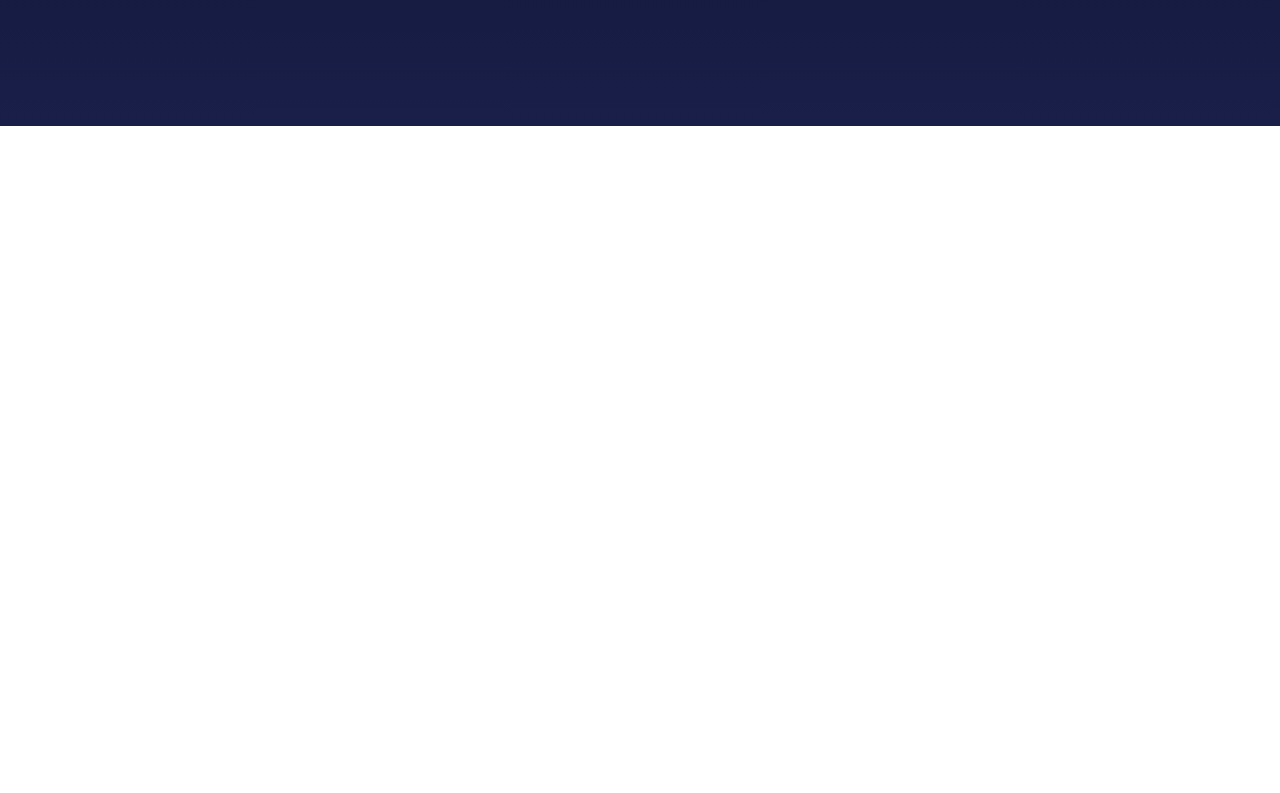
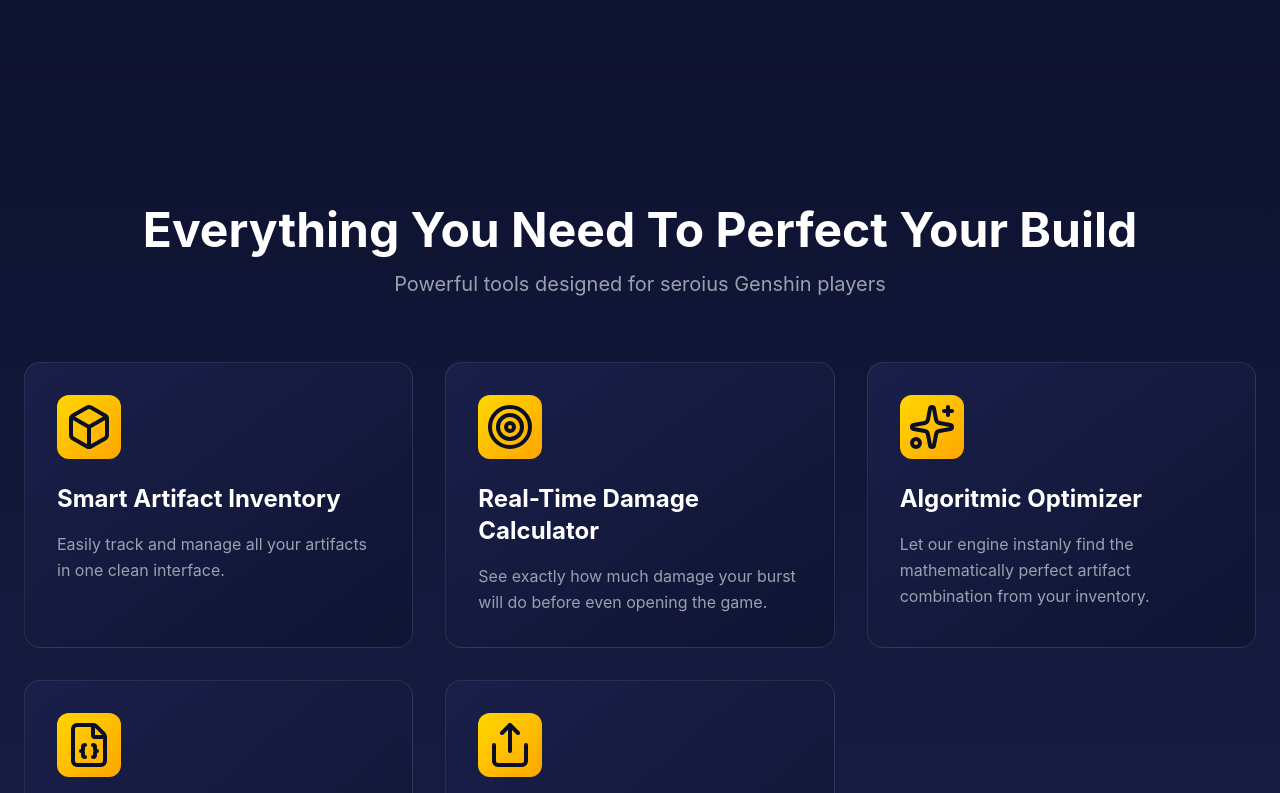
Before and after one commit to vion-15/GBO-Monarch, a React (Vite) app in the folder frontend/: page / in a window 1280 px wide. Shown: the part 687-1480 px from the top of the page. Before the commit the page ends 813 px from the top, so only its background shows below. Built offline with nearby package versions, Linux system fonts and the light colour scheme.

Commit message:
feat: Complete UI Landing Page Section: Feature

```diff
--- a/frontend/src/pages/LandingPage.jsx
+++ b/frontend/src/pages/LandingPage.jsx
@@ -1,5 +1,5 @@
 import Header from "../components/Header";
-import { Play, ArrowRight, Sparkles } from "lucide-react";
+import { Play, ArrowRight, Sparkles, Box, Target, FileBraces, Share } from "lucide-react";
 import { motion } from "motion/react";
 
 export default function LandingPage() {
@@ -56,6 +56,79 @@ export default function LandingPage() {
                     </motion.div>
                 </div>
             </section>
+
+            {/* feature section */}
+            <section id="feature" className="max-w-7xl mx-auto px-6 py-20">
+                <motion.div
+                    initial={{ opacity:0, y:20 }}
+                    whileInView={{ opacity:1, y:0 }}
+                    viewport={{ once:true }}
+                    transition={{ duration:0.6 }}
+                    className="text-center mb-16"
+                >
+                    <h2 className="text-4xl md:text-5xl font-bold text-white mb-4">Everything You Need To Perfect Your Build</h2>
+                    <p className="text-xl text-gray-400">Powerful tools designed for seroius Genshin players</p>
+                </motion.div>
+                <div className="grid md:grid-cols-3 gap-8">
+                    {[
+                        {
+                            icon: <Box className="w-12 h-12" />,
+                            title: "Smart Artifact Inventory",
+                            desc: "Easily track and manage all your artifacts in one clean interface.",
+                            delay: 0,
+                        },
+
+                        {
+                            icon: <Target className="w-12 h-12" />,
+                            title: "Real-Time Damage Calculator",
+                            desc: "See exactly how much damage your burst will do before even opening the game.",
+                            delay: 0.2,
+                        },
+
+                        {
+                            icon: <Sparkles className="w-12 h-12" />,
+                            title: "Algoritmic Optimizer",
+                            desc: "Let our engine instanly find the mathematically perfect artifact combination from your inventory.",
+                            delay: 0.4,
+                        },
+
+                        {
+                            icon: <FileBraces className="w-12 h-12" />,
+                            title: "Auto-Import (Painless Data Entry)",
+                            desc: "Don't waste time typing. Instantly import hundreds of artifacts using the GOOD (Genshin Open Object Description) format from third-party scanners.",
+                            delay: 0.6,
+                        },
+
+                        {
+                            icon: <Share className="w-12 h-12" />,
+                            title: "Export & Flex Your Build",
+                            desc: "Generate premium, beautifully designed build cards with a single click. Ready to be shared on Discord, Reddit, or your favorite community.",
+                            delay: 0.8,
+                        },
+                    ].map((feature, index) => (
+                        <motion.div
+                            key={index}
+                            initial={{ opacity:0, y:20 }}
+                            whileInView={{ opacity:1, y:0 }}
+                            viewport={{ once: true }}
+                            transition={{ duration:0.6, delay: feature.delay }}
+                            className="relative group"
+                        >
+                            <div className="absolute inset-0 bg-linear-to-br from-[#FFD700]/20 to-transparent rounded-2xl
+                            blur-xl opacity-0 group-hover:opacity-100 transition-opacity"></div>
+                            <div className="relative bg-linear-to-br from-[#1a1f4a] to-[#0f1433] p-8 rounded-2xl border
+                            border-white/10 hover:border-[#FFD700]/50 transition-all h-full">
+                                <div className="w-16 h-16 bg-linear-to-br from-[#FFD700] to-[#FFA500] rounded-xl flex
+                                items-center justify-center text-[#0a0e27] mb-6 group-hover:scale-110 transition-transform">
+                                    {feature.icon}
+                                </div>
+                                <h3 className="text-2xl font-bold text-white mb-4">{feature.title}</h3>
+                                <p className="text-gray-400 leading-relaxed">{feature.desc}</p>
+                            </div>
+                        </motion.div>
+                    ))}
+                </div>
+            </section>
         </div>
     )
 }
```
